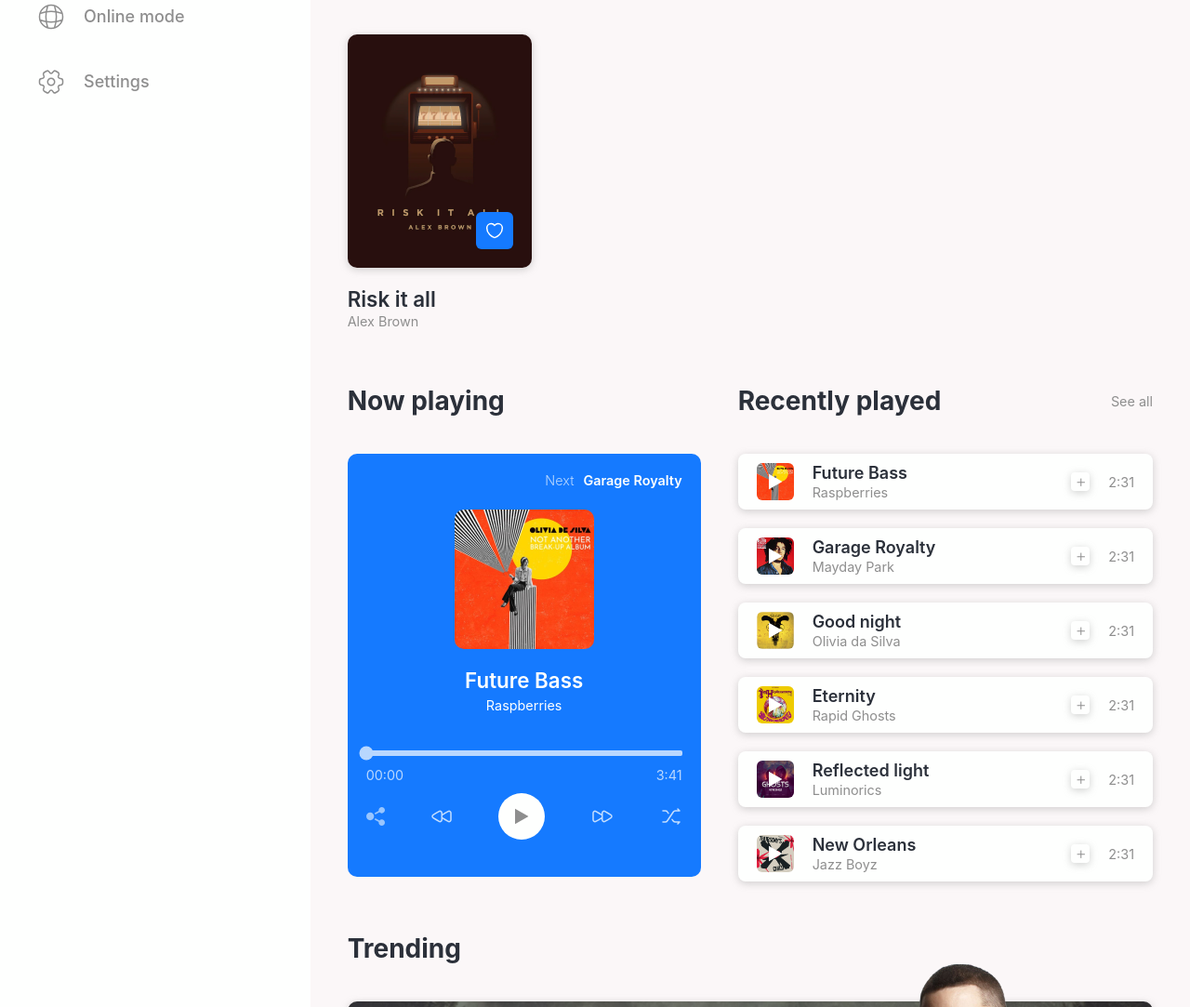
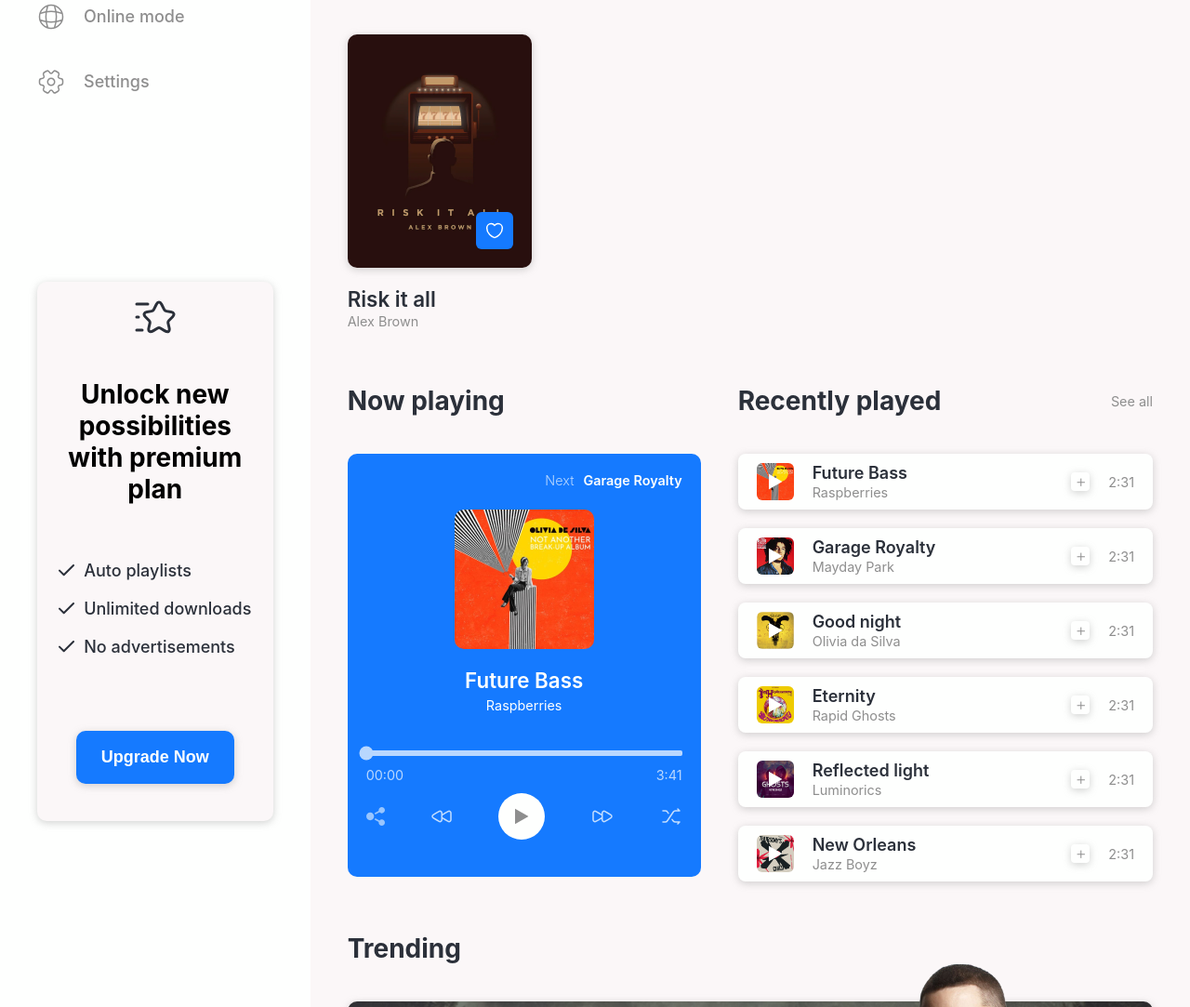
Before and after one commit to sakiryu/mapple-music, a plain HTML site: page index.html in a window 1280 px wide. Shown: the part 591-1674 px from the top of the page at 93% size. Drawn offline with Linux system fonts and the light colour scheme; a web font is replaced by a local one.

Commit message:
fixed permalinks x2

```diff
--- a/index.html
+++ b/index.html
@@ -142,22 +142,22 @@
             </div>
 
             <div id="menu-banner"
-                class="bg-beige shadow pad-left-20 pad-right-20 flex-col gap-20 align-center m-bot-80 rad-10 invisible relative">
+                class="bg-beige shadow pad-left-20 pad-right-20 flex-col gap-20 align-center m-bot-80 rad-10 relative">
                 <img class="m-top-20" src="assets/icons/star.svg">
                 <h2 id="nav-h2" class="head-2 text-center m-bot-40">Unlock new possibilities with premium plan</h2>
                 <div class="m-bot-60 flex-col gap-20">
                     <div class="flex-row gap-10 align-center">
-                        <img src="/assets/icons/check.svg" class="icon-box-30">
+                        <img src="./assets/icons/check.svg" class="icon-box-30">
                         <span class="regular-text black"> Auto playlists</span>
                     </div>
 
                     <div class="flex-row gap-10 align-center">
-                        <img src="/assets/icons/check.svg" class="icon-box-30">
+                        <img src="./assets/icons/check.svg" class="icon-box-30">
                         <span class="regular-text black"> Unlimited downloads</span>
                     </div>
 
                     <div class="flex-row gap-10 align-center">
-                        <img src="/assets/icons/check.svg" class="icon-box-30">
+                        <img src="./assets/icons/check.svg" class="icon-box-30">
                         <span class="regular-text black"> No advertisements</span>
                     </div>
                 </div>
```
